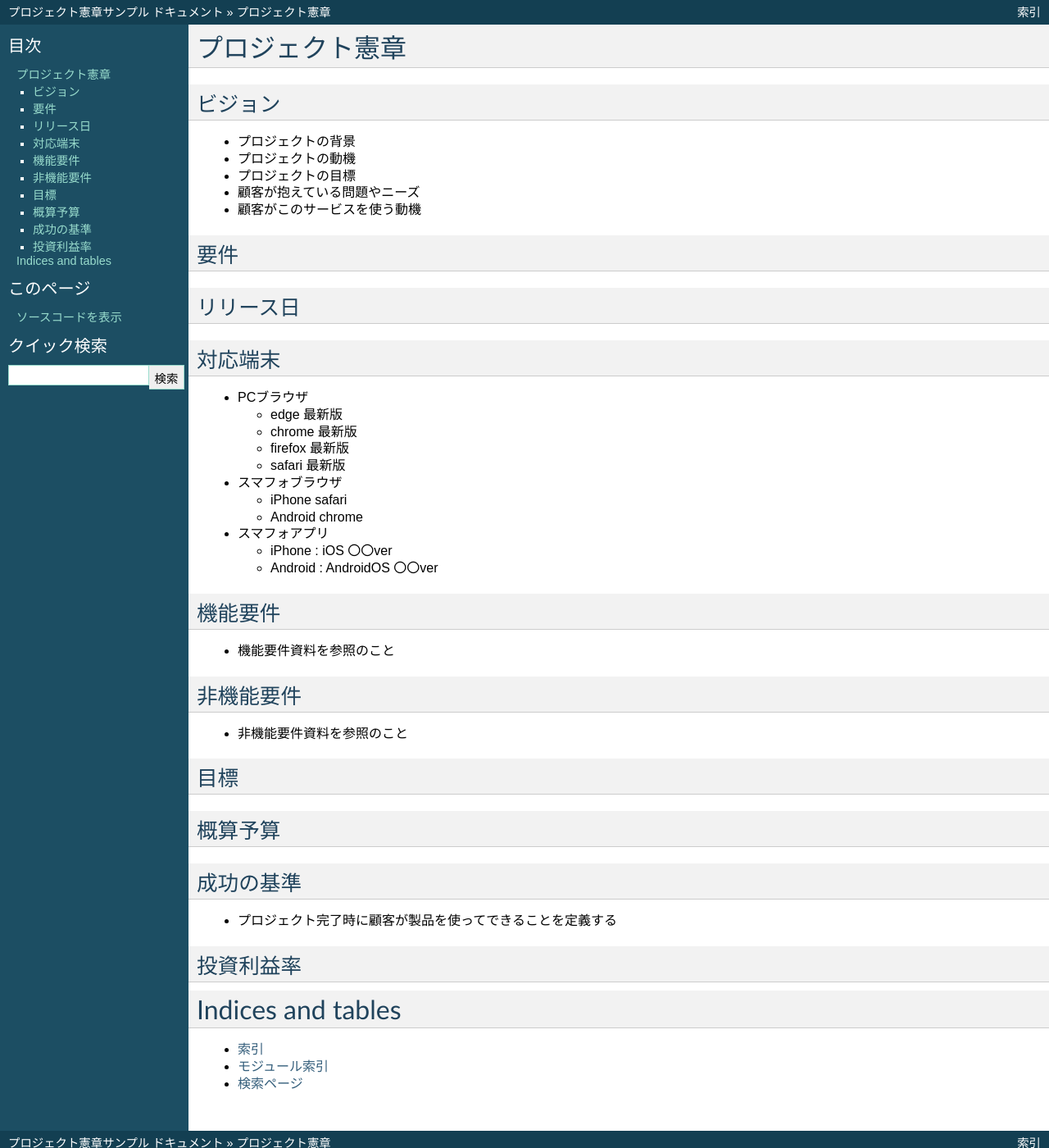
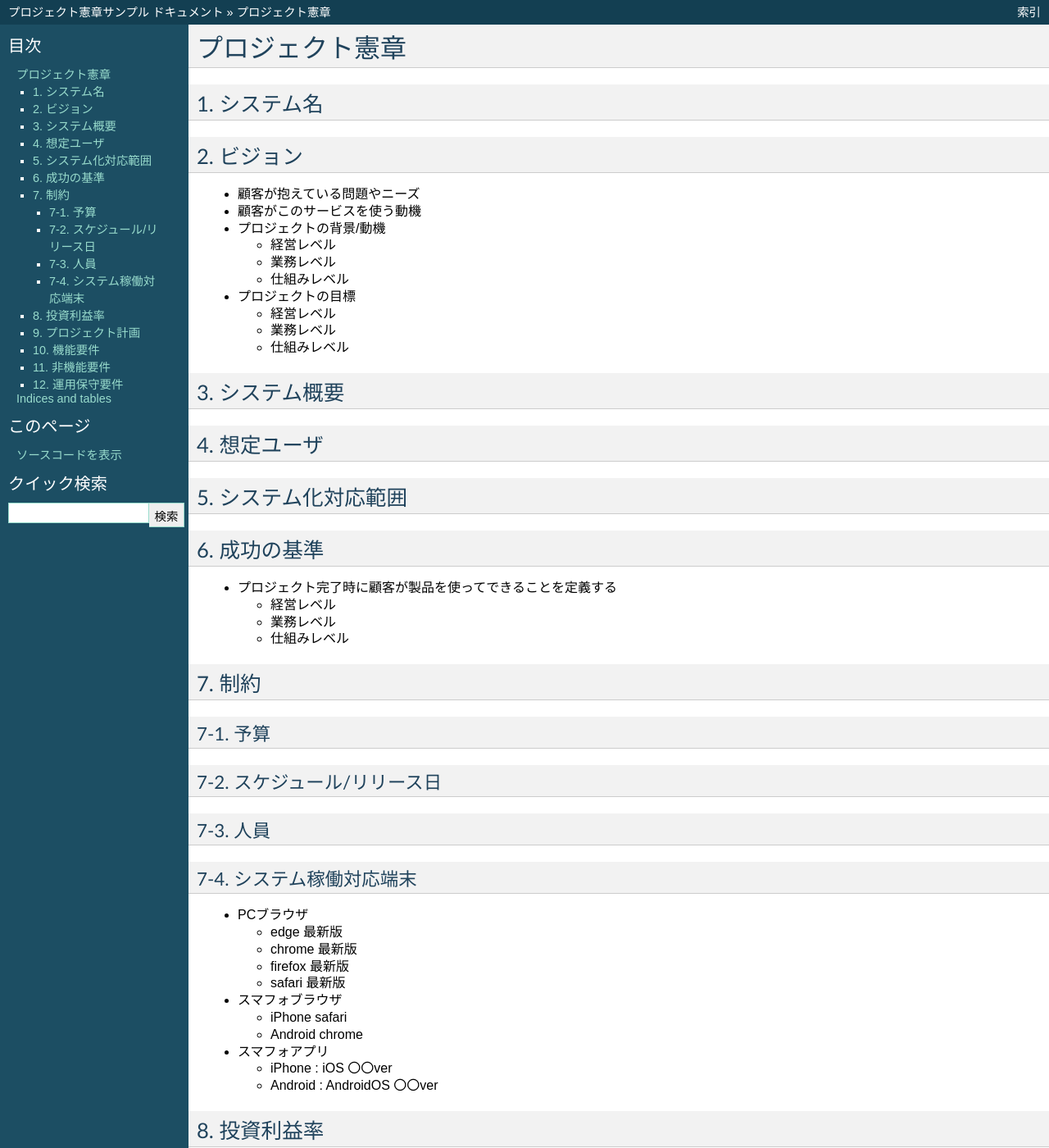
Before and after one commit to MasaruFukazawa/devdocs, a Sphinx documentation site: the page built from project_charter/source/index.rst, in a window 1280 px wide and 1400 px high. Shown: the whole window at 82% size. Built offline with Sphinx 7.4.7, drawn with Linux system fonts in a browser that asks for light colours; some of the changed text lies outside the part shown.

Commit message:
加筆/修正

```diff
--- a/project_charter/source/index.rst
+++ b/project_charter/source/index.rst
@@ -6,28 +6,72 @@
 プロジェクト憲章
 ============================================
 
-
-ビジョン
+1. システム名
 --------------------------------------------
 
-- プロジェクトの背景
 
-- プロジェクトの動機
-
-- プロジェクトの目標
+2. ビジョン
+--------------------------------------------
 
 - 顧客が抱えている問題やニーズ
 
 - 顧客がこのサービスを使う動機
 
-要件
+- プロジェクトの背景/動機
+
+  - 経営レベル
+
+  - 業務レベル
+
+  - 仕組みレベル
+
+- プロジェクトの目標
+
+  - 経営レベル
+
+  - 業務レベル
+
+  - 仕組みレベル
+
+
+3. システム概要
 --------------------------------------------
 
-リリース日
+
+4. 想定ユーザ
 --------------------------------------------
 
-対応端末
+
+5. システム化対応範囲
 --------------------------------------------
+
+
+6. 成功の基準
+--------------------------------------------
+
+- プロジェクト完了時に顧客が製品を使ってできることを定義する
+
+  - 経営レベル
+
+  - 業務レベル
+
+  - 仕組みレベル
+
+
+7. 制約
+--------------------------------------------
+
+7-1. 予算
+^^^^^^^^^^^^^^^^^^^^^^^^^^^^^^^^^^^^^^^^^^^^
+
+7-2. スケジュール/リリース日
+^^^^^^^^^^^^^^^^^^^^^^^^^^^^^^^^^^^^^^^^^^^^
+
+7-3. 人員
+^^^^^^^^^^^^^^^^^^^^^^^^^^^^^^^^^^^^^^^^^^^^
+
+7-4. システム稼働対応端末
+^^^^^^^^^^^^^^^^^^^^^^^^^^^^^^^^^^^^^^^^^^^^
 
 - PCブラウザ
 
@@ -52,33 +96,29 @@
   - Android : AndroidOS 〇〇ver
 
 
-機能要件
+8. 投資利益率
+--------------------------------------------
+
+
+9. プロジェクト計画
+--------------------------------------------
+
+- プロジェクト計画資料を参照のこと
+
+
+10. 機能要件
 --------------------------------------------
 
 - 機能要件資料を参照のこと
 
 
-非機能要件
+11. 非機能要件
 --------------------------------------------
 
 - 非機能要件資料を参照のこと
 
 
-目標
---------------------------------------------
-
-
-概算予算
---------------------------------------------
-
-
-成功の基準
---------------------------------------------
-
-- プロジェクト完了時に顧客が製品を使ってできることを定義する
-
-
-投資利益率
+12. 運用保守要件
 --------------------------------------------
 
 
--- a/screen_design/source/display_resolution.rst
+++ b/screen_design/source/display_resolution.rst
@@ -1,5 +1,7 @@
 ディスプレイ解像度
 ==============================================
+
+- リキッドデザインとするため、PC/SPは同一URLとする
 
 PC
 ----------------------------------------------
@@ -9,7 +11,7 @@ PC
 - コンテンツ幅:
 
 
-スマフォ
+スマートフォン
 ----------------------------------------------
 
 - ブラウザ横幅: 375px
--- a/screen_design/source/screen_list.rst
+++ b/screen_design/source/screen_list.rst
@@ -5,10 +5,14 @@
    :header-rows: 1
 
    * - 分類
+     - 機能ID
      - 画面名
      - URL
+     - リクエストメソッド
      - 説明
    * - 分類001
+     - 001
      - :doc:`page_001`
      - /page/001
+     - GET
      - ここに画面に説明を入力する
```
Also changed, not shown: functional_requirement/source/index.rst (+14 -1 lines), project_plan/source/index.rst (+21 -1 lines).
